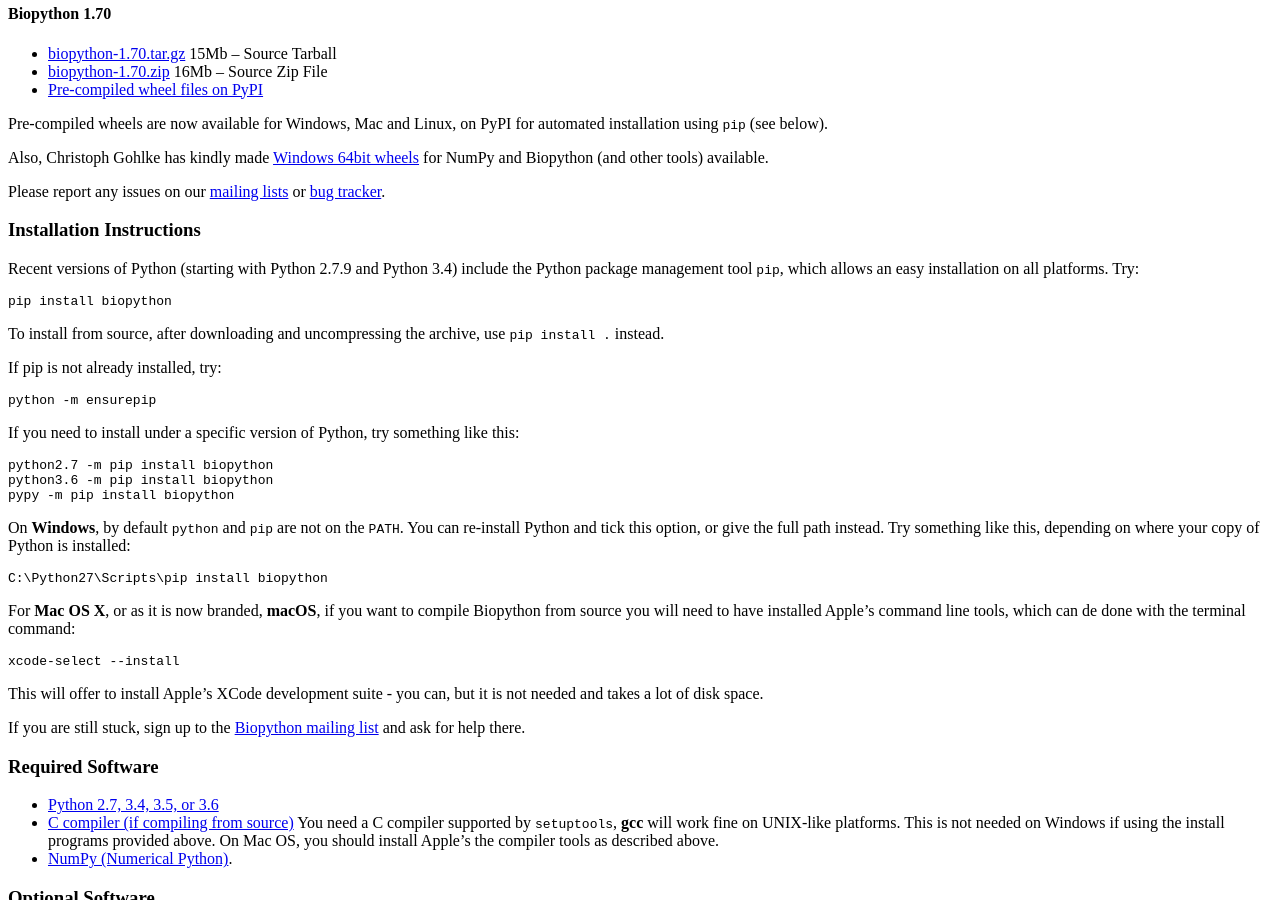
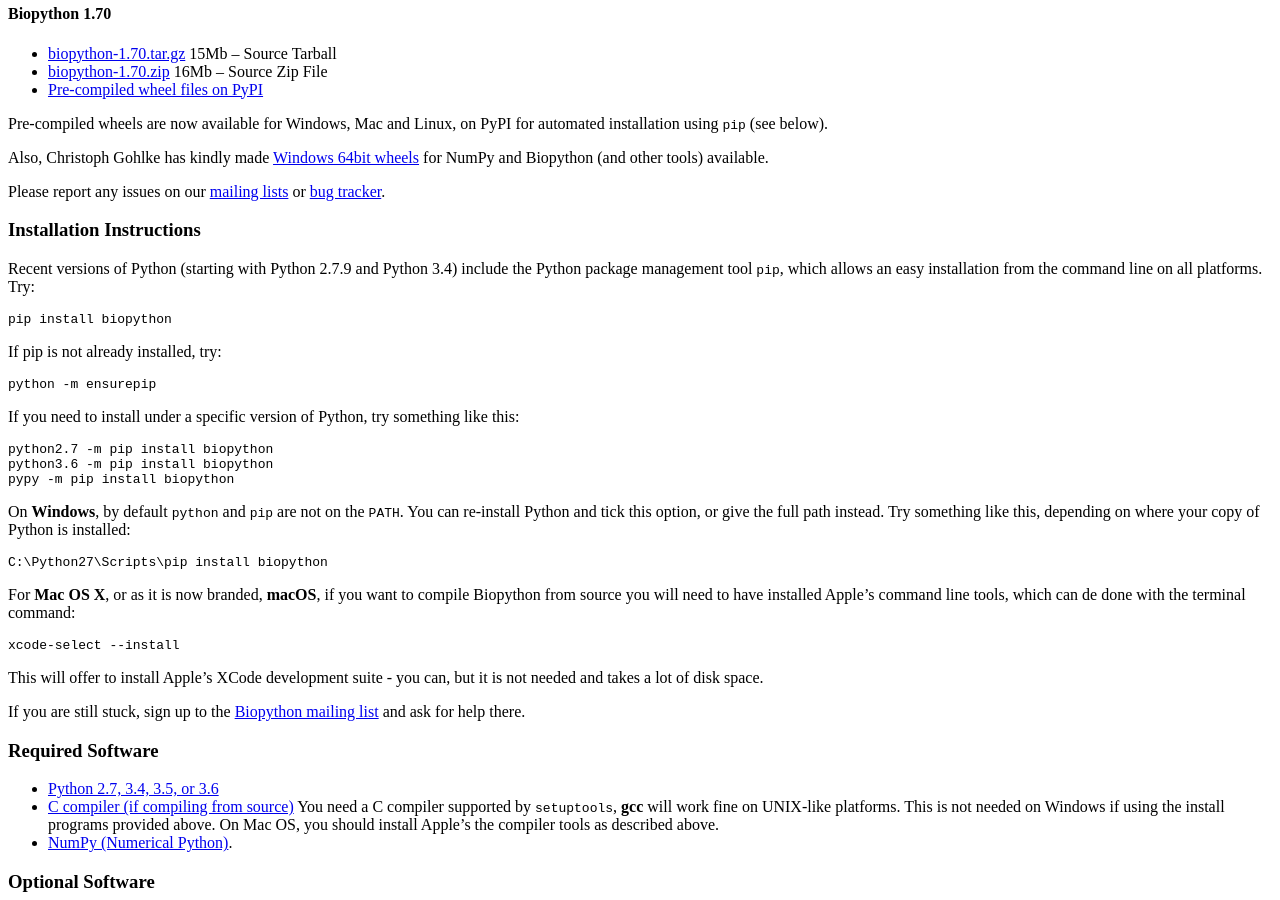
Before and after one commit to biopython/biopython.github.io, a Jekyll site: the page built from wiki/Download.md, in a window 1280 px wide and 900 px high, scrolled down 337 px. Built offline with Jekyll 4.4.1, drawn with Linux system fonts in a browser that asks for light colours.

Commit message:
Skip the ``pip install .`` option.

````diff
--- a/wiki/Download.md
+++ b/wiki/Download.md
@@ -37,14 +37,11 @@ tracker](https://github.com/biopython/biopython/issues?state=open).
 
 Recent versions of Python (starting with Python 2.7.9 and Python 3.4) include
 the Python package management tool ``pip``, which allows an easy installation
-on all platforms. Try:
+from the command line on all platforms. Try:
 
 ``` bash
 pip install biopython
 ```
-
-To install from source, after downloading and uncompressing the archive,
-use ``pip install .`` instead.
 
 If pip is not already installed, try:
 
````
